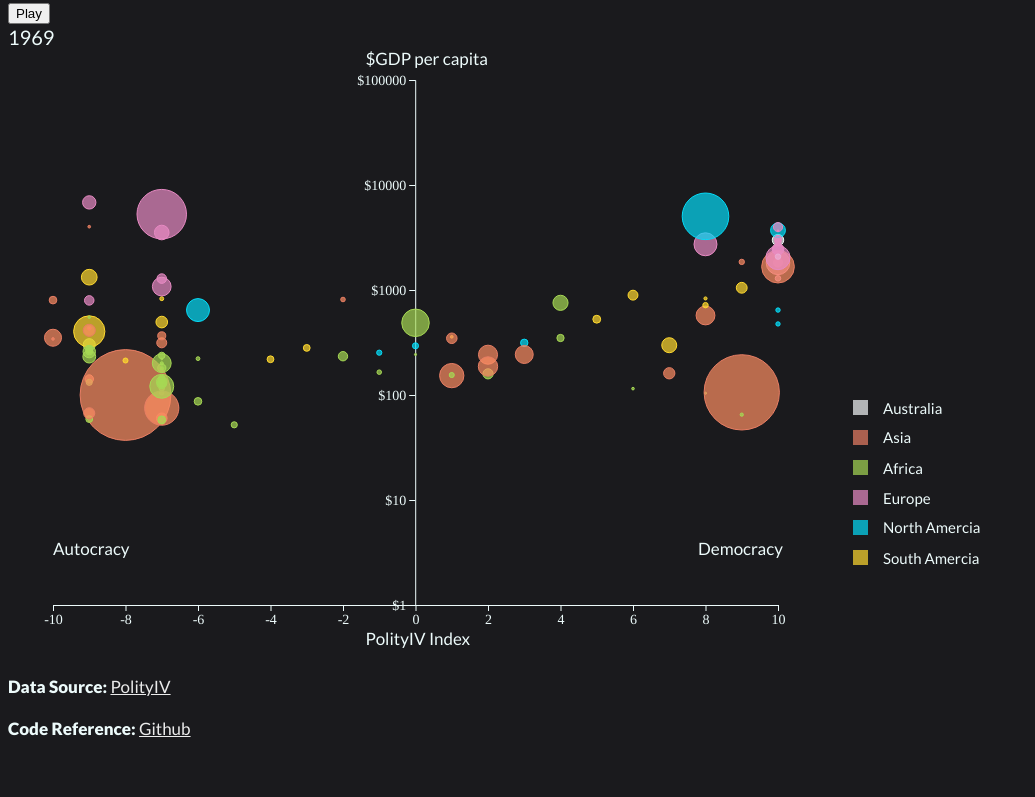
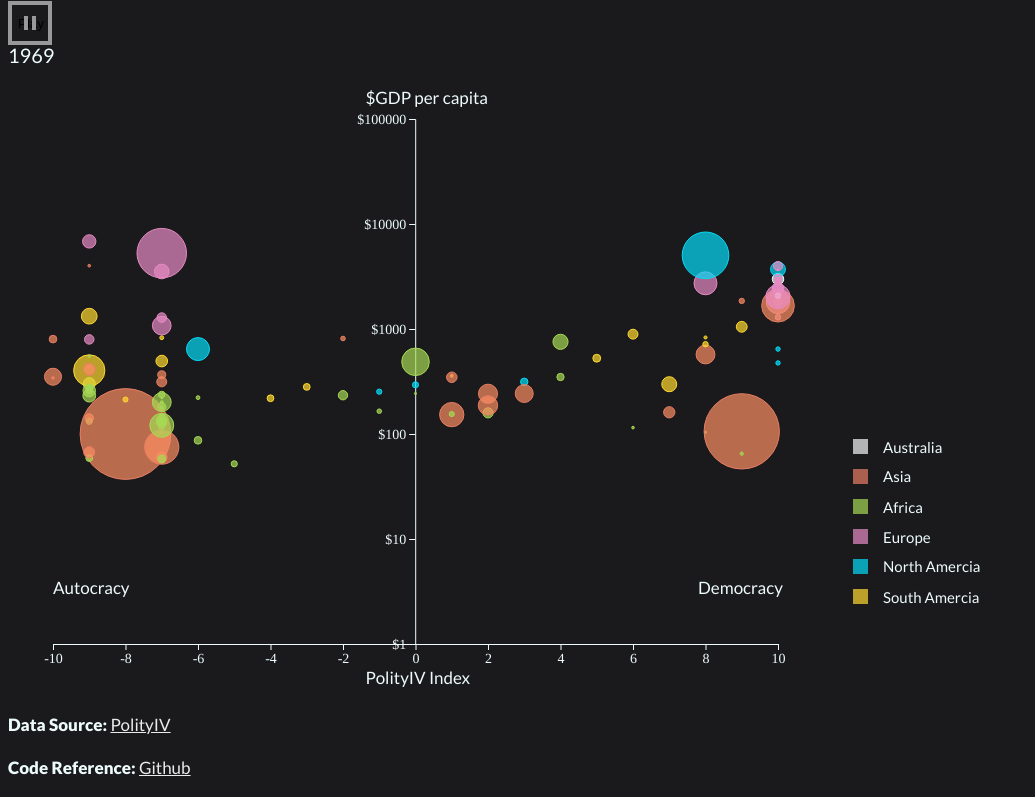
Before and after one commit to YinzhanTang/YinzhanTang.github.io, a plain HTML site: page index.html in a window 1280 px wide. Shown: the part 72-869 px from the top of the page, without its empty margins (0-1035 px from the left). Before the commit the page ends 831 px from the top, so only its background shows below. Drawn offline with nearby package versions, Linux system fonts and the light colour scheme.

Commit message:
Add files via upload

```diff
--- a/style.css
+++ b/style.css
@@ -143,3 +143,51 @@ body {
 .rect5 {
     fill: rgb(255,217,47,0.7);
 }
+
+#controls {
+    text-align: left;
+    margin-bottom: 20px;
+}
+
+.play-button {
+    position: relative;
+    top: 2px;
+    width: 44px;
+    height: 44px;
+    border: 4px solid #999;
+    background: none;
+    overflow: hidden;
+}
+
+
+.play-button.paused:before {
+    content: "";
+    position: absolute;
+    width: 0; height: 0;
+    top: 10px;
+    left: 14px;
+    border-top: 8px solid transparent;
+    border-bottom: 8px solid transparent;
+    border-left: 12px solid #999;
+    transition: border-color 250ms ease;
+}
+
+.play-button.paused:hover:before {
+    border-left-color: #ccc;
+}
+
+
+.play-button.playing:after {
+    content: "";
+    position: absolute;
+    width: 12px; height: 14px;
+    top: 11px;
+    left: 12px;
+    border-right: 4px solid #999;
+    border-left: 4px solid #999;
+    transition: border-color 250ms ease;
+}
+
+.play-button.playing:hover:after {
+    border-color: #ccc;
+}
```
